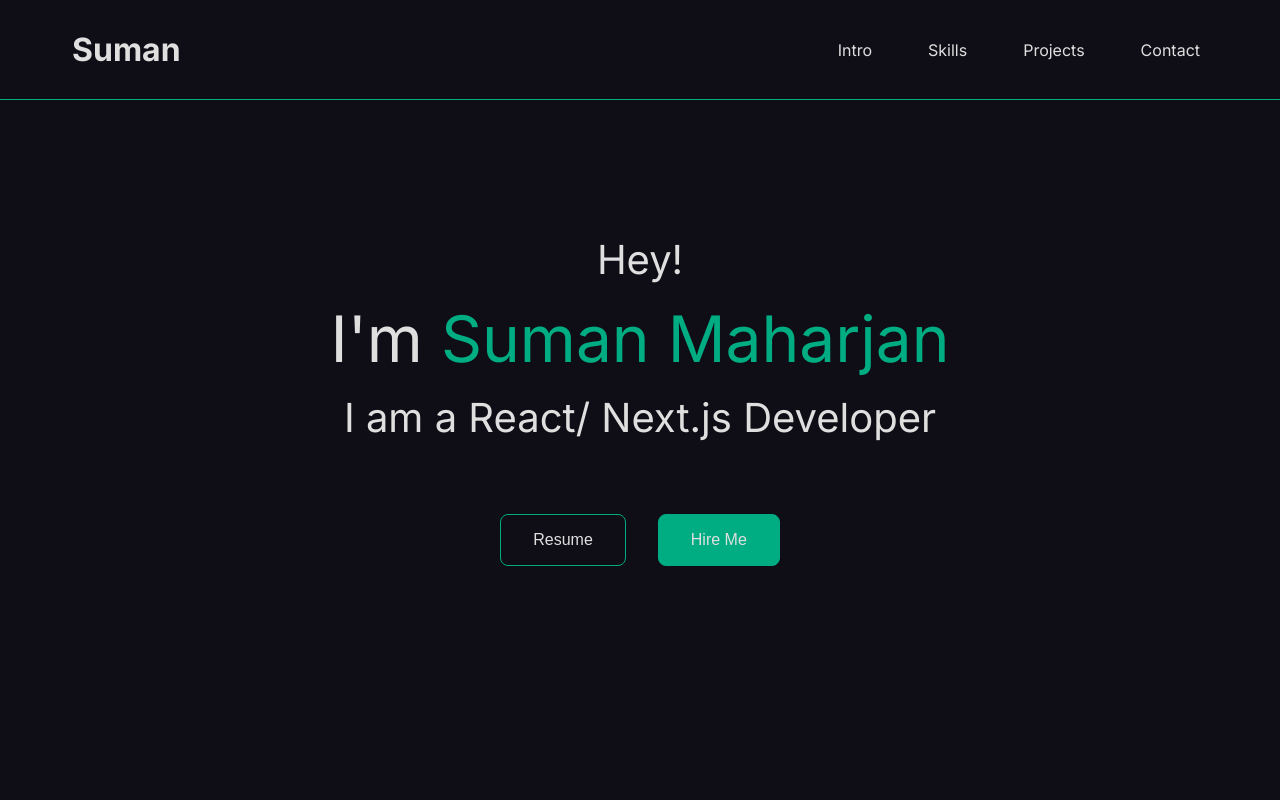
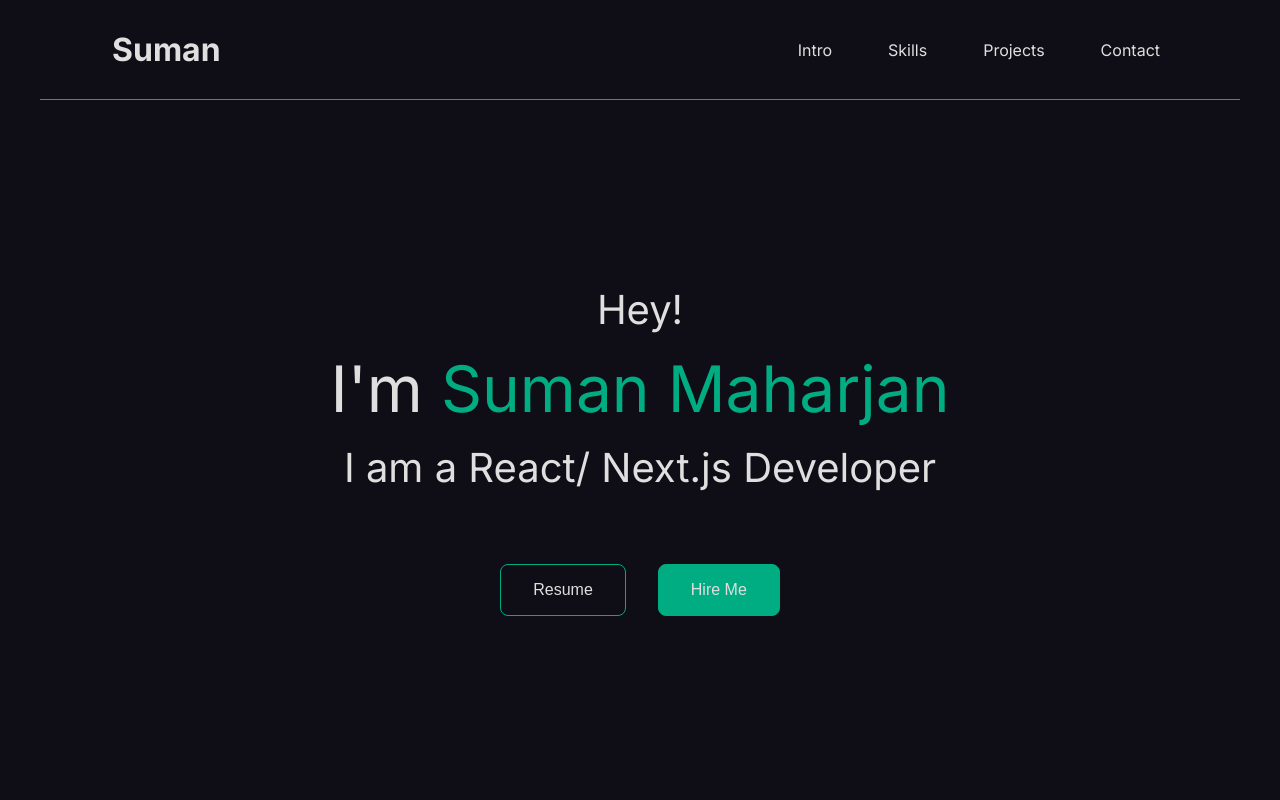
Before and after one commit to nvwns1/portfolio, a Next.js app: page / in a window 1280 px wide. Shown: the top 800 px of the page. Built offline with nearby package versions, Linux system fonts and the light colour scheme.

Commit message:
Fixed hr bug

```diff
--- a/src/app/globals.css
+++ b/src/app/globals.css
@@ -66,13 +66,13 @@
 }
 
 *::-webkit-scrollbar {
-  width: 0px;
-  height: 0px;
+  width: 2px;
+  height: 1px;
 }
 
 *::-webkit-scrollbar-thumb {
-  height: 8px;
-  width: 4px;
+  height: 2px;
+  width: 1px;
   background-color: var(--green);
   transition: 0.4s;
   border-radius: 0.5rem;
--- a/src/app/layout.tsx
+++ b/src/app/layout.tsx
@@ -1,7 +1,6 @@
 import type { Metadata } from "next";
 import { Inter } from "next/font/google";
 import "./globals.css";
-import Navbar from "@/components/Navbar/Navbar";
 
 const inter = Inter({ subsets: ["latin"] });
 
@@ -18,7 +17,6 @@
   return (
     <html lang="en">
       <body className={inter.className}>
-        <Navbar />
         {children}
       </body>
     </html>
--- a/src/app/page.module.scss
+++ b/src/app/page.module.scss
@@ -1,3 +1,15 @@
 .main {
-  padding: 0 var(--spacing-xl);
+  max-height: 100%;
+  .content {
+    height: calc(100vh - 100px);
+    padding: 0 var(--spacing-xl);
+    overflow-y: scroll;
+  }
 }
+
+@media screen and (max-width: 768px) {
+  .content {
+    height: calc(100vh - 80px);
+    overflow-y: scroll;
+  }
+}
--- a/src/app/page.tsx
+++ b/src/app/page.tsx
@@ -4,14 +4,18 @@
 import Skills from "@/components/Skills/Skills";
 import Project from "@/components/Projects/Project";
 import Contact from "@/components/Contact/Contact";
+import Navbar from "@/components/Navbar/Navbar";
 
 export default function Home() {
   return (
     <main className={styles.main}>
-      <Intro />
-      <Skills />
-      <Project />
-      <Contact />
+      <Navbar />
+      <section className={styles.content}>
+        <Intro />
+        <Skills />
+        <Project />
+        <Contact />
+      </section>
     </main>
   );
 }
--- a/src/components/Intro/Intro.module.scss
+++ b/src/components/Intro/Intro.module.scss
@@ -1,5 +1,5 @@
 .main {
-  height: 100vh;
+  height: calc(100vh - 100px);
   width: 100%;
   display: flex;
   flex-direction: column;
--- a/src/components/Intro/Intro.tsx
+++ b/src/components/Intro/Intro.tsx
@@ -1,8 +1,9 @@
 "use client"
-import Image from 'next/image'
 import React from 'react'
 import styles from "./Intro.module.scss"
 import Button from '../Component/Button/Button'
+import { NavButtonIDEnum } from '@/lib/Enum/id'
+
 const Intro = () => {
     const handleResumeClick = () => {
         console.log('first')
@@ -11,8 +12,7 @@
         console.log('first')
     }
     return (
-        <>
-            <section className={styles.main}>
+        <section className={styles.main} id={NavButtonIDEnum.INTRO}>
             <div className={styles.textContent}>
                 <p>Hey!</p>
                 <p className={styles.title}>I&apos;m <span className={styles.subText}>Suman Maharjan</span></p>
@@ -23,7 +23,6 @@
                 <Button background='secondary' onClick={handleHireMeClick}>Hire Me</Button>
             </div>
         </section>
-        </>
     )
 }
 
--- a/src/components/Layout/HomeSectionLayout/HomeSectionLayout.tsx
+++ b/src/components/Layout/HomeSectionLayout/HomeSectionLayout.tsx
@@ -20,7 +20,7 @@
 
   return (
     <>
-      <HorizontalLine id={heading} marginBottom={80} />
+      <HorizontalLine marginBottom={20} marginTop={20} id={heading} />
       <section className={classNames.sectionRoot}>
         <p className={styles.heading}>{heading}</p>
         {children}
--- a/src/components/Navbar/Navbar.module.scss
+++ b/src/components/Navbar/Navbar.module.scss
@@ -1,13 +1,10 @@
 .navbar {
   height: 100px;
+  margin: 0 var(--spacing-xl);
   display: flex;
   justify-content: space-between;
   align-items: center;
   padding: 0 var(--spacing-xxl);
-  position: fixed;
-  left: 0;
-  right: 0;
-  top: 0px;
   background-color: var(--surface-primary);
   border-bottom: 1px solid var(--border);
   z-index: 12;
@@ -34,7 +31,7 @@
 @media screen and (max-width: 768px) {
   .navbar {
     height: 80px;
-  padding: 0 var(--spacing-xl);
+    padding: 0 var(--spacing-xl);
 
     .ul {
       display: flex;
--- a/src/components/Navbar/Navbar.tsx
+++ b/src/components/Navbar/Navbar.tsx
@@ -13,7 +13,9 @@
 const Navbar = () => {
     return (
         <nav className={styles.navbar}>
-            <div className={styles.logo}>Suman</div>
+            <Link href={'#' + NavButtonIDEnum.INTRO}>
+                <div className={styles.logo}>Suman</div>
+            </Link>
             <ul className={styles.ul}>
                 {links.map((link, index) => {
                     return (
--- /dev/null
+++ b/src/lib/variables/conf.ts
@@ -0,0 +1 @@
+export const BASE_URL = process.env.NEXT_BASE_URL;
```
Also changed, not shown: 1 other file (tests, documents, lock files or other folders). Lines whose indentation alone changed are shown as unchanged.
